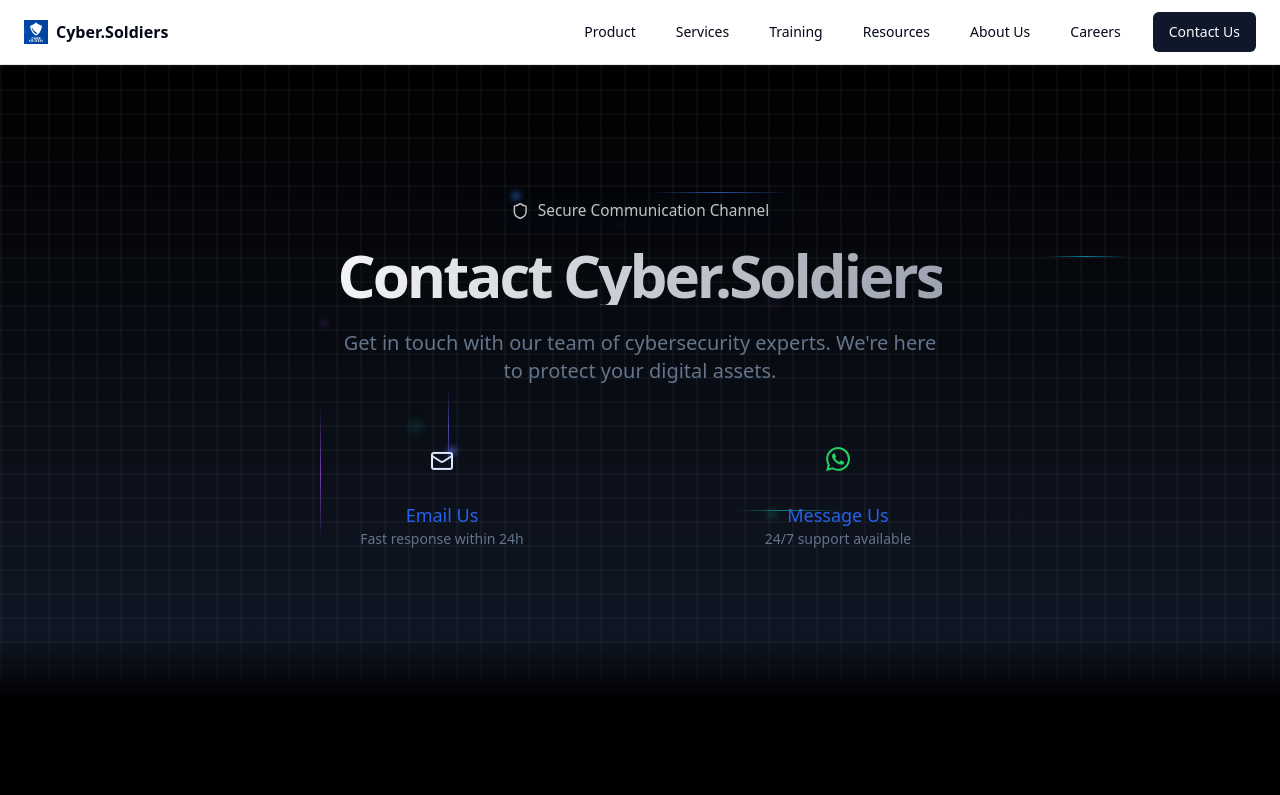
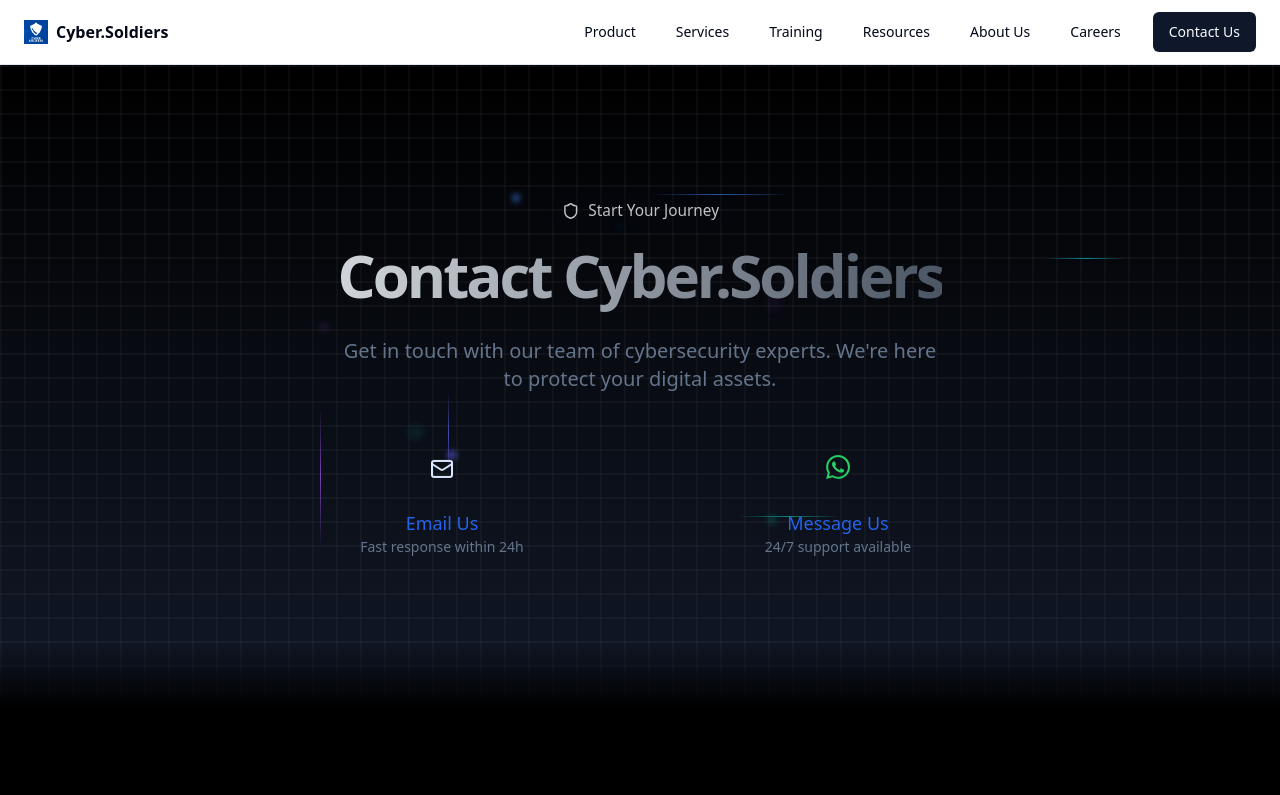
Before and after one commit to Devmangrani/Cyber-Soilders, a React (Vite) app: page /contact in a window 1280 px wide. Shown: the top 795 px of the page. Built offline with nearby package versions, Linux system fonts and the light colour scheme.

Commit message:
updated titls

```diff
--- a/src/components/about.jsx
+++ b/src/components/about.jsx
@@ -506,7 +506,7 @@ export default function About() {
               </div>
             </div>
             <div className="overflow-hidden">
-              <h1 className="hero-title text-5xl md:text-6xl lg:text-7xl font-bold tracking-tighter bg-clip-text text-transparent bg-gradient-to-r from-gray-100 to-gray-400">
+              <h1 className="hero-title text-4xl md:text-5xl lg:text-6xl font-bold tracking-tighter bg-clip-text text-transparent bg-gradient-to-r from-gray-300 to-gray-600 dark:from-gray-100 dark:to-gray-600 pb-2">
                 About Cyber.Soldiers
               </h1>
             </div>
--- a/src/components/careers.jsx
+++ b/src/components/careers.jsx
@@ -386,7 +386,7 @@ export default function Careers() {
           </div>
 
           <div className="overflow-hidden">
-            <h1 className="hero-element text-4xl md:text-5xl lg:text-6xl font-bold tracking-tighter bg-clip-text text-transparent bg-gradient-to-r from-gray-100 to-gray-400 animate-gradient">
+            <h1 className="hero-element text-4xl md:text-5xl lg:text-6xl font-bold tracking-tighter bg-clip-text text-transparent bg-gradient-to-r from-gray-300 to-gray-600 dark:from-gray-100 dark:to-gray-600 pb-2">
               Become a Cyber.Soldier
             </h1>
           </div>
--- a/src/components/contact.jsx
+++ b/src/components/contact.jsx
@@ -173,10 +173,10 @@ export default function Contact() {
           <div className="flex flex-col items-center text-center space-y-4">
             <div className="inline-flex items-center px-4 py-2 rounded-full bg-primary/10 text-gray-100 text-sm font-medium animate-pulse-slow">
               <Shield className="mr-2 h-4 w-4" />
-              Secure Communication Channel
+              Start Your Journey
             </div>
             <div className="overflow-hidden">
-              <h1 className="text-4xl md:text-5xl lg:text-6xl font-bold tracking-tighter bg-clip-text text-transparent bg-gradient-to-r from-gray-100 to-gray-400 animate-slide-up">
+              <h1 className="hero-title text-4xl md:text-5xl lg:text-6xl font-bold tracking-tighter bg-clip-text text-transparent bg-gradient-to-r from-gray-300 to-gray-600 dark:from-gray-100 dark:to-gray-600 pb-2">
                 Contact Cyber.Soldiers
               </h1>
             </div>
--- a/src/components/resources.jsx
+++ b/src/components/resources.jsx
@@ -694,7 +694,7 @@ export default function Resources() {
                 </div>
               </div>
               <div className="overflow-hidden">
-                <h1 className="hero-title text-4xl md:text-5xl lg:text-6xl font-bold tracking-tighter bg-clip-text text-transparent bg-gradient-to-r from-gray-100 to-gray-400">
+                <h1 className="hero-title text-4xl md:text-5xl lg:text-6xl font-bold tracking-tighter bg-clip-text text-transparent bg-gradient-to-r from-gray-300 to-gray-600 dark:from-gray-100 dark:to-gray-600 pb-2">
                   Cyber.Training Resources
                 </h1>
               </div>
--- a/src/components/training.jsx
+++ b/src/components/training.jsx
@@ -1124,9 +1124,9 @@ export default function Training() {
                   </div>
                 </div>
                 <div className="overflow-hidden">
-                  <h1 className="hero-title text-4xl md:text-5xl lg:text-6xl font-bold tracking-tighter bg-clip-text text-transparent bg-gradient-to-r from-gray-300 to-gray-600 dark:from-gray-100 dark:to-gray-600">
-                    Cyber Security Training
-                  </h1>
+                <h1 className="hero-title text-4xl md:text-5xl lg:text-6xl font-bold tracking-tighter bg-clip-text text-transparent bg-gradient-to-r from-gray-300 to-gray-600 dark:from-gray-100 dark:to-gray-600 pb-2">
+                  Cyber Security Training
+                </h1>
                 </div>
                 <div className="overflow-hidden">
                   <p className="hero-description text-xl text-muted-foreground">
```
